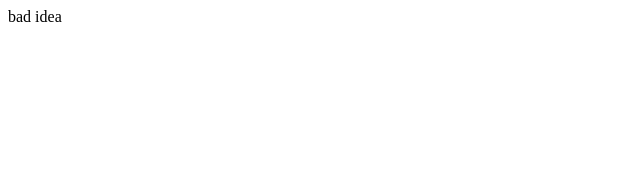
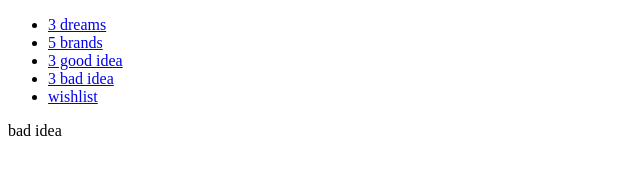
Before and after one commit to LanaRyashchenko/wishlist, a plain HTML site: page index.html in a window 1280 px wide. Shown: the whole page, without its empty margins (0-640 px from the left). Drawn offline with Linux system fonts and the light colour scheme.

Commit message:
"add: menu and sections id"

```diff
--- a/index.html
+++ b/index.html
@@ -7,13 +7,27 @@
     <title>Document</title>
 </head>
 <body>
-    <header></header>
+    <header>
+        <div class="header_container">
+            <div class="logo"></div>
+            <nav class="menu">
+                <ul class="menu__list">
+                    <li class="menu__item"><a class="menu__link link" href="#3dreams">3 dreams</a></li>
+                    <li class="menu__item"><a class="menu__link link" href="#5brands">5 brands</a></li>
+                    <li class="menu__item"><a class="menu__link link" href="#3goodidea">3 good idea</a></li>
+                    <li class="menu__item"><a class="menu__link link" href="#3badidea">3 bad idea</a></li>
+                    <li class="menu__item"><a class="menu__link link" href="#wishlist">wishlist</a></li>
+                </ul>
+            </nav>
+        </div>
+    </header>
     <main>
         <section class="1st-screen"></section>
-        <section class="dreams"></section>
-        <section class="brands"></section>
-        <section class="ideas"></section>
-        <section class="wishlist"></section>
+        <section class="dreams" id="3dreams"></section>
+        <section class="brands" id="5brands"></section>
+        <section class="goodidea" id="3goodidea"></section>
+        <section class="badidea" id="3badidea"></section>
+        <section class="wishlist" id="wishlist"></section>
     </main>
     <footer>bad idea</footer>
 </body>
```
